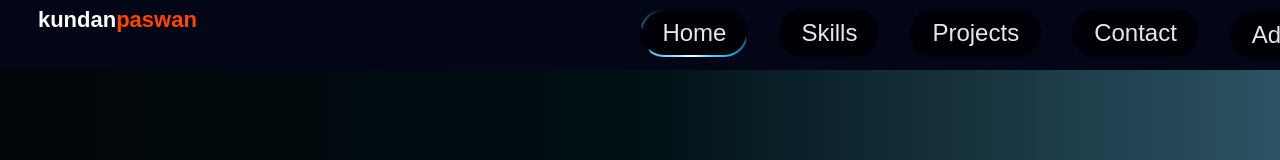
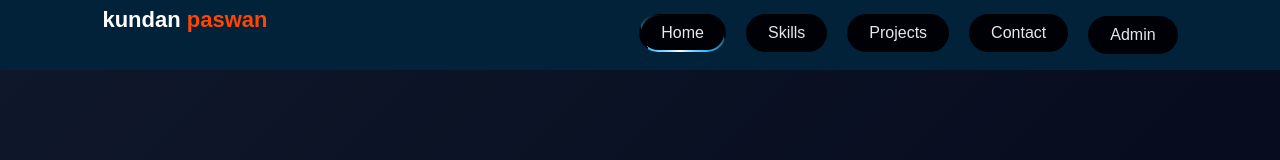
Before and after one commit to kundanpaswan563-gitm/new-portfolio, a React (Create React App) app in the folder frontend/: page / in a window 1280 px wide. Shown: the top 160 px of the page. Built offline with nearby package versions, Linux system fonts and the light colour scheme; no server answers.

Commit message:
clean navbar css

```diff
--- a/frontend/src/components/Home.css
+++ b/frontend/src/components/Home.css
@@ -5,7 +5,7 @@
   height: 100vh;
   display: flex;
   align-items: center;
-  background: linear-gradient(to right, #010507, #001015, #2c5364);
+  /* background: linear-gradient(to right, #010507, #001015, #2c5364); */
   color: white;
   padding: 0 80px;
 }
--- a/frontend/src/components/Navbar.css
+++ b/frontend/src/components/Navbar.css
@@ -1,192 +1,48 @@
+/* ================= NAVBAR ================= */
 
-/* Navbar wrapper */
 .navbar {
-  position: fixed;
-  top: 0;
+  height: 70px;
   width: 100%;
-  height: 70px;
-  background: rgba(2, 6, 23, 0.92);
-  backdrop-filter: blur(10px);
-  z-index: 1000;
-  border-bottom: 1px solid rgba(56, 189, 248, 0.15);
+  background: #022239;
+  padding: 0 8%;
+  display: flex;
+  justify-content: space-between;
+  align-items: center;
 }
 
-/* Inner container */
-.navbar-container {
-  max-width: 1200px;
-  height: 100%;
-  margin: 0 auto;
-  padding: 0 2rem;
-  display: flex;
-  align-items: center;
-  justify-content: space-between;
+/* ================= LOGO ================= */
+
+.logo {
+  font-size: 2rem;
+  font-weight: 700;
+  color: #ffffff;
+  cursor: pointer;
 }
 
-/* Logo */
-.navbar-logo a {
-  font-size: 1.6rem;
-  font-weight: 700;
-  text-decoration: none;
-  color: #38bdf8;
-  letter-spacing: 1px;
+.logo span {
+  color: orangered;
 }
 
-.navbar-logo span {
-  color: #e5e7eb;
-}
+/* ================= MENU ================= */
 
-/* Menu */
 .navbar-menu {
   list-style: none;
   display: flex;
   align-items: center;
-  gap: 2rem;
+  gap: 20px;
 }
 
 .navbar-menu li {
   position: relative;
 }
 
-.navbar-menu a {
-  text-decoration: none;
-  font-size: 0.95rem;
-  color: #e5e7eb;
-  transition: color 0.3s ease;
-}
+/* ================= MENU LINKS ================= */
 
-/* Hover underline */
-/* .navbar-menu a::after {
-  content: "";
-  position: absolute;
-  left: 0;
-  bottom: -6px;
-  width: 0%;
-  height: 2px;
-  background: #38bdf8;
-  transition: width 0.3s ease;
-}
-
-.navbar-menu a:hover {
-  color: #38bdf8;
-}
-
-.navbar-menu a:hover::after {
-  width: 100%;
-} */
-/* .navbar-menu a {
-  text-decoration: none;
-  font-size: 0.95rem;
-  color: #e5e7eb;
-  padding: 8px 18px;
-  border-radius: 30px;
-  transition: all 0.4s ease;
-  position: relative;
-  overflow: hidden;
-} */
-
-/* Premium Glow Background */
-/* .navbar-menu a::before {
-  content: "";
-  position: absolute;
-  inset: 0;
-  background: linear-gradient(
-    120deg,
-    rgba(56, 189, 248, 0.3),
-    rgba(14, 165, 233, 0.3)
-  );
-  opacity: 0;
-  border-radius: 30px;
-  transition: opacity 0.4s ease;
-  z-index: -1;
-} */
-
-/* Hover Effect */
-/* .navbar-menu a:hover {
-  color: #ffffff;
-  transform: translateY(-3px) scale(1.05);
-}
-
-.navbar-menu a:hover::before {
-  opacity: 1;
-} */
-
-/* Active Link */
-/* .navbar-menu a.active {
-  background: linear-gradient(
-    120deg,
-    rgba(56, 189, 248, 0.4),
-    rgba(14, 165, 233, 0.4)
-  );
-  color: #ffffff;
-  box-shadow: 0 0 15px rgba(56, 189, 248, 0.6);
-} */
-
-/* Active link (NavLink) */
-/* .navbar-menu a.active {
-  color: #38bdf8;
-}
-
-.navbar-menu a.active::after {
-  width: 100%;
-} */
-/*
-/* Mobile (hidden for now) */
-/* @media (max-width: 768px) {
-  .navbar-menu {
-    display: none;
-  }
-} */
-/* NAV LINK BASE
-
-/* NAV LINK BASE */
-/* Navbar container (optional styling) */
-/* Navbar Layout */
-.navbar {
-  height: 70px;
-  width: 100%;
-  border: 2px orangered;
-  background: #020617;
-  padding: 15px 8%;
-  display: flex;
-  align-items: center;
-
-}
-
-/* Logo Styling */
-.logo {
-  height: 10px;
-  width: 30px;
-  border: 2px black;
-  font-size: 4rem;
-  font-weight: 700;
-  color: #ffffff;
-  margin-right: 500px;   /* pushes menu to right */
-  cursor: pointer;
-  display: flex;
-  justify-content: center;
-  align-items: center;
-}
-
-.logo span {
-  color: orangered;
-}
-
-/* Optional premium glow on hover */
-
-
-/* Menu container (keeps menu left) */
-.navbar-menu {
-  display: flex;
-  gap: 15px;
-}
-
-/* Menu links */
 .navbar-menu a {
   position: relative;
   display: inline-block;
   padding: 10px 22px;
-  margin: 0 8px;
-  font-size: 1.5rem;
+  font-size: 1rem;
   color: #e5e7eb;
   text-decoration: none;
   border-radius: 30px;
@@ -196,6 +52,7 @@
   z-index: 0;
 }
 
+/* ================= ANIMATION BORDER ================= */
 
 .navbar-menu a::before {
   content: "";
@@ -217,7 +74,8 @@
   opacity: 0;
 }
 
-/* Inner mask */
+/* ================= INNER MASK ================= */
+
 .navbar-menu a::after {
   content: "";
   position: absolute;
@@ -227,7 +85,8 @@
   z-index: -1;
 }
 
-/* Hover effect */
+/* ================= HOVER EFFECT ================= */
+
 .navbar-menu a:hover {
   transform: translateY(-3px);
   color: orangered;
@@ -238,8 +97,14 @@
   opacity: 1;
 }
 
-/* Rotation animation */
+/* ================= ROTATION ================= */
+
 @keyframes rotate {
-  0% { transform: rotate(0deg); }
-  100% { transform: rotate(360deg); }
+  0% {
+    transform: rotate(0deg);
+  }
+
+  100% {
+    transform: rotate(360deg);
+  }
 }
```
